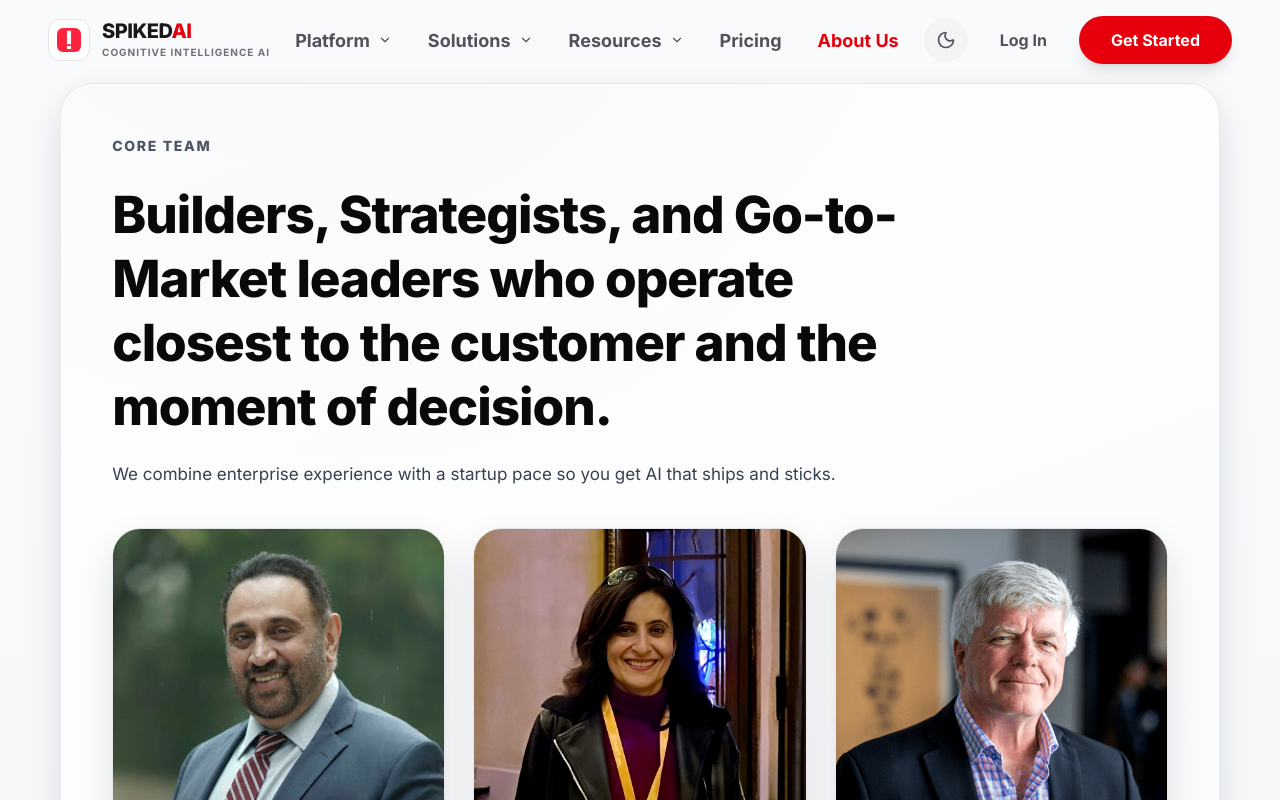
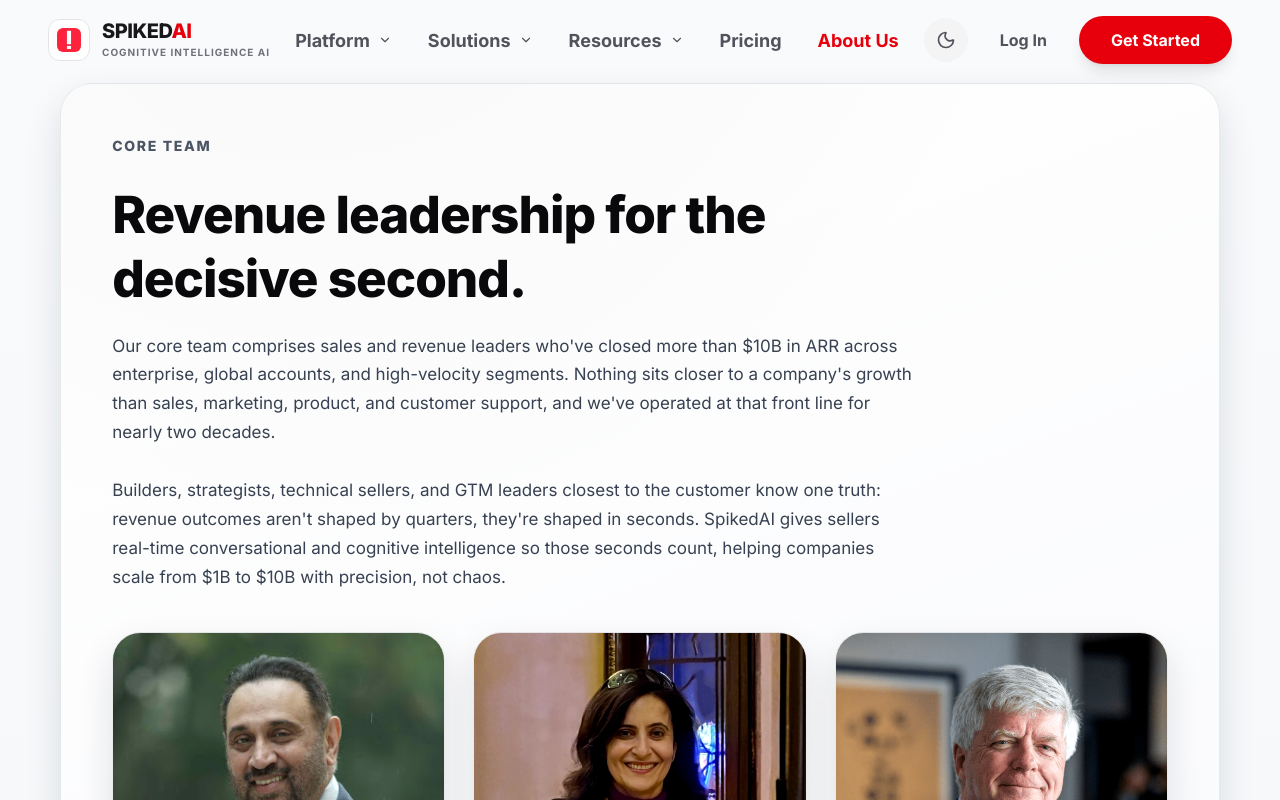
Before and after one commit to nexomac/spiked-landing-page, a SvelteKit app: page /about-us in a window 1280 px wide. Shown: the top 800 px of the page. Built offline with nearby package versions, Linux system fonts and the light colour scheme.

Commit message:
feat: update core team section with refined messaging for clarity and impact

```diff
--- a/src/routes/about-us/+page.svelte
+++ b/src/routes/about-us/+page.svelte
@@ -146,12 +146,20 @@
 			<div class="section-header">
 				<p class="eyebrow">Core team</p>
 				<h2>
-					Builders, Strategists, and Go-to-Market leaders who operate closest to
-					the customer and the moment of decision.
+					Revenue leadership for the decisive second.
 				</h2>
 				<p class="muted">
-					We combine enterprise experience with a startup pace so you get AI
-					that ships and sticks.
+					Our core team comprises sales and revenue leaders who've closed more than
+					$10B in ARR across enterprise, global accounts, and high-velocity segments.
+					Nothing sits closer to a company's growth than sales, marketing, product,
+					and customer support, and we've operated at that front line for nearly two
+					decades.
+					<br /><br />
+					Builders, strategists, technical sellers, and GTM leaders closest to the
+					customer know one truth: revenue outcomes aren't shaped by quarters,
+					they're shaped in seconds. SpikedAI gives sellers real-time conversational
+					and cognitive intelligence so those seconds count, helping companies
+					scale from $1B to $10B with precision, not chaos.
 				</p>
 			</div>
 
```
